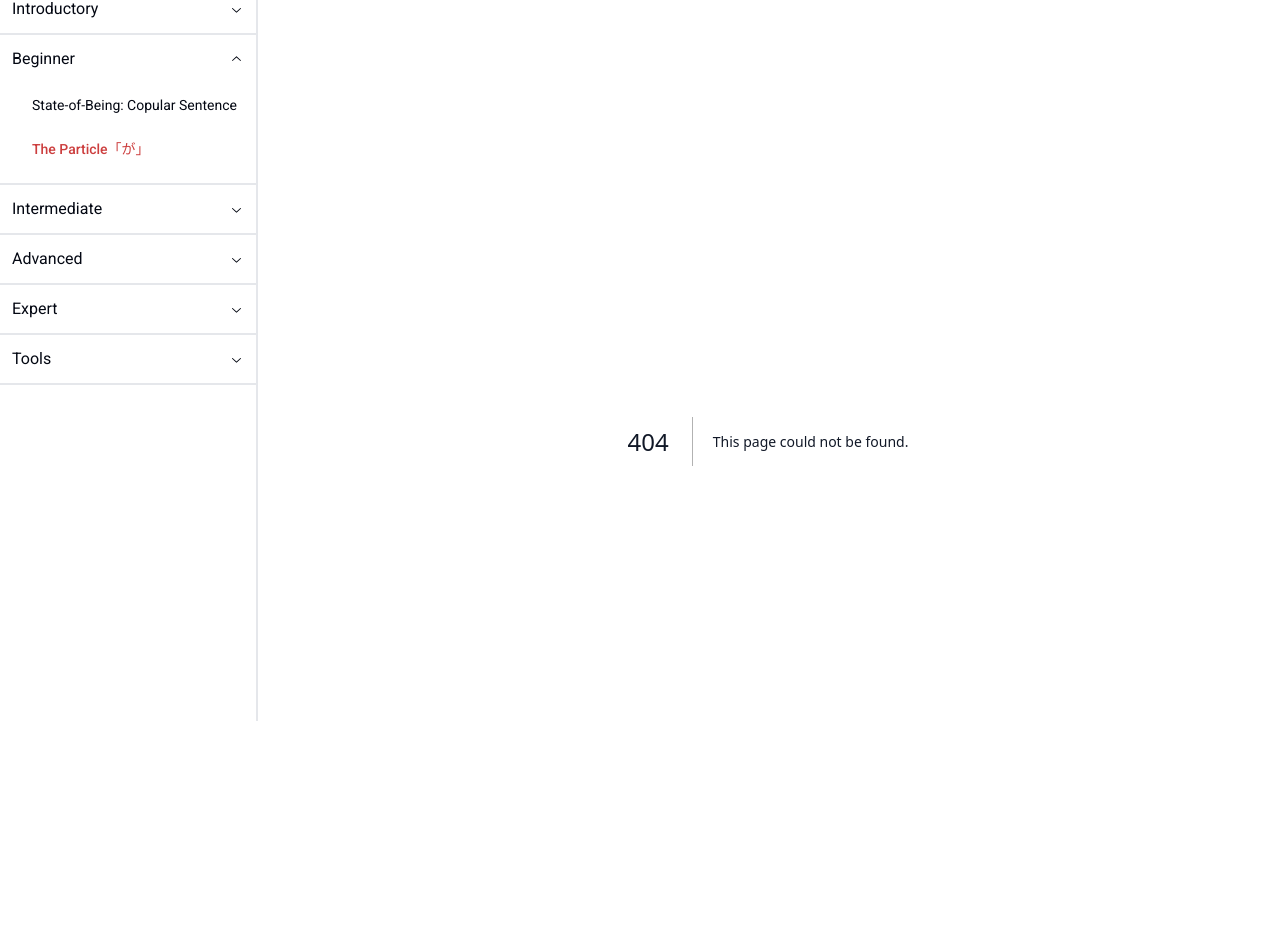
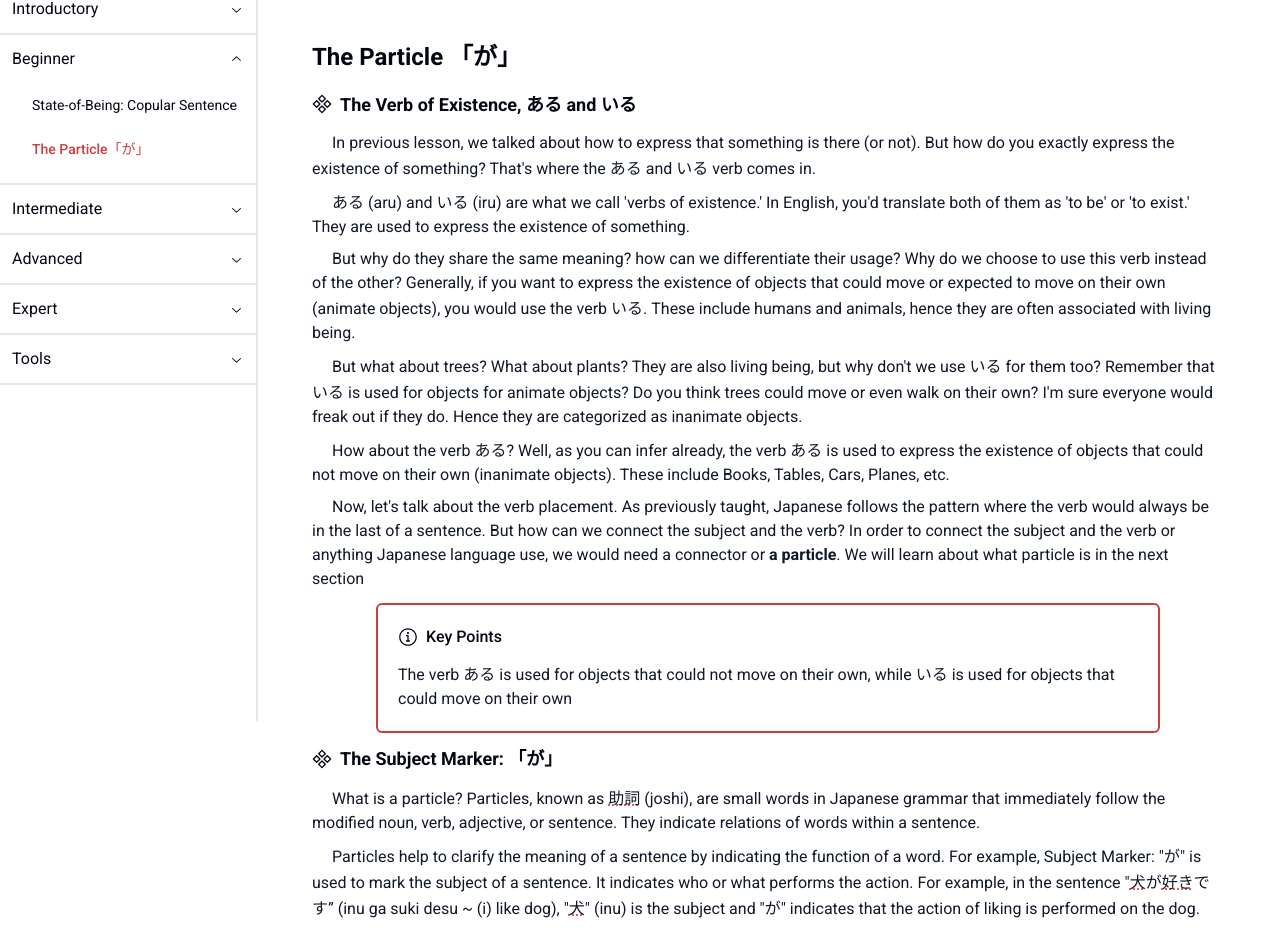
Before and after one commit to LinCie/tanukihub, a Next.js app: page /beginner/the-particle-ga in a window 1280 px wide. Before the commit this address had no page. Shown: the part 79-1011 px from the top of the page. Before the commit the page ends 976 px from the top, so only its background shows below. Built offline with nearby package versions, Linux system fonts and the light colour scheme.

Commit message:
finalize ga section

```diff
--- /dev/null
+++ b/app/beginner/the-particle-ga/page.tsx
@@ -0,0 +1,242 @@
+import { Metadata } from "next";
+
+import PageTitle from "@/components/typography/PageTitle";
+import SectionTitle from "@/components/typography/SectionTitle";
+import Japanese from "@/components/typography/Japanese";
+import Paragraph from "@/components/typography/Paragraph";
+import KeyPoint from "@/components/keypoint/KeyPoint";
+import KeyPointText from "@/components/keypoint/KeyPointText";
+import Bold from "@/components/typography/Bold";
+import DictionarySearch from "@/components/hover/DictionarySearch";
+import VocabularyType from "@/components/vocabulary/VocabularyType";
+import ExampleType from "@/components/example/ExampleType";
+import Vocabulary from "@/components/vocabulary/Vocabulary";
+import Example from "@/components/example/Example";
+import WrittenExerciseType from "@/components/exercise/WrittenExerciseType";
+import WrittenExercise from "@/components/exercise/WrittenExercise";
+import BottomNavigation from "@/components/navigation/BottomNavigation";
+import BottomNavigationLink from "@/components/navigation/BottomNavigationLink";
+
+export const metadata: Metadata = {
+  title: "TanukiHub | The Particle 「が」",
+};
+
+const VerbOfExistenceSection = () => {
+  return (
+    <section id="verb-of-existence">
+      <SectionTitle>
+        The Verb of Existence, <Japanese>ある</Japanese> and{" "}
+        <Japanese>いる</Japanese>
+      </SectionTitle>
+      <Paragraph>
+        In previous lesson, we talked about how to express that something is
+        there (or not). But how do you exactly express the existence of
+        something? That's where the <Japanese>ある</Japanese> and{" "}
+        <Japanese>いる</Japanese> verb comes in.
+      </Paragraph>
+      <Paragraph>
+        <Japanese>ある</Japanese> (aru) and <Japanese>いる</Japanese> (iru) are
+        what we call 'verbs of existence.' In English, you'd translate both of
+        them as 'to be' or 'to exist.' They are used to express the existence of
+        something.
+      </Paragraph>
+      <Paragraph>
+        But why do they share the same meaning? how can we differentiate their
+        usage? Why do we choose to use this verb instead of the other?
+        Generally, if you want to express the existence of objects that could
+        move or expected to move on their own (animate objects), you would use
+        the verb <Japanese>いる</Japanese>. These include humans and animals,
+        hence they are often associated with living being.
+      </Paragraph>
+      <Paragraph>
+        But what about trees? What about plants? They are also living being, but
+        why don't we use <Japanese>いる</Japanese> for them too? Remember that{" "}
+        <Japanese>いる</Japanese> is used for objects for animate objects? Do
+        you think trees could move or even walk on their own? I'm sure everyone
+        would freak out if they do. Hence they are categorized as inanimate
+        objects.
+      </Paragraph>
+      <Paragraph>
+        How about the verb <Japanese>ある</Japanese>? Well, as you can infer
+        already, the verb <Japanese>ある</Japanese> is used to express the
+        existence of objects that could not move on their own (inanimate
+        objects). These include Books, Tables, Cars, Planes, etc.
+      </Paragraph>
+      <Paragraph>
+        Now, let's talk about the verb placement. As previously taught, Japanese
+        follows the pattern where the verb would always be in the last of a
+        sentence. But how can we connect the subject and the verb? In order to
+        connect the subject and the verb or anything Japanese language use, we
+        would need a connector or <Bold>a particle</Bold>. We will learn about
+        what particle is in the next section
+      </Paragraph>
+      <KeyPoint>
+        <KeyPointText>
+          The verb <Japanese>ある</Japanese> is used for objects that could not
+          move on their own, while <Japanese>いる</Japanese> is used for objects
+          that could move on their own
+        </KeyPointText>
+      </KeyPoint>
+    </section>
+  );
+};
+
+const SubjectMarkerSection = () => {
+  const vocabularies: VocabularyType[] = [
+    {
+      kanji: "犬",
+      searchFor: "犬",
+      reading: "いぬ",
+      meaning: "Dog",
+    },
+    {
+      kanji: "車",
+      searchFor: "車",
+      reading: "くるま",
+      meaning: "Car",
+    },
+    {
+      kanji: "鼻",
+      searchFor: "鼻",
+      reading: "はな",
+      meaning: "Nose",
+    },
+    {
+      kanji: "長い",
+      searchFor: "長い",
+      reading: "ながい",
+      meaning: "Long",
+    },
+    {
+      kanji: "花",
+      searchFor: "花",
+      reading: "はな",
+      meaning: "Flower",
+    },
+    {
+      kanji: "綺麗",
+      searchFor: "綺麗",
+      reading: "きれい",
+      meaning: "Pretty",
+    },
+  ];
+
+  const examples: ExampleType[] = [
+    {
+      kana: "犬がいる",
+      romaji: "Inu ga iru",
+      translation: "There is a dog",
+    },
+    {
+      kana: "車がある",
+      romaji: "Kuruma ga aru",
+      translation: "There is a car",
+    },
+    {
+      kana: "鼻が長い",
+      romaji: "Hana ga nagai",
+      translation: "The nose is long",
+    },
+    {
+      kana: "花が綺麗",
+      romaji: "Hana ga kirei",
+      translation: "The flower is pretty",
+    },
+  ];
+
+  return (
+    <section id="subject-marker">
+      <SectionTitle>The Subject Marker: 「が」</SectionTitle>
+      <Paragraph>
+        What is a particle? Particles, known as{" "}
+        <DictionarySearch searchFor="助詞">
+          <Japanese>助詞</Japanese>
+        </DictionarySearch>{" "}
+        (joshi), are small words in Japanese grammar that immediately follow the
+        modified noun, verb, adjective, or sentence. They indicate relations of
+        words within a sentence.
+      </Paragraph>
+      <Paragraph>
+        Particles help to clarify the meaning of a sentence by indicating the
+        function of a word. For example, Subject Marker: "
+        <Japanese>が</Japanese>" is used to mark the subject of a sentence. It
+        indicates who or what performs the action. For example, in the sentence
+        "
+        <Japanese>
+          <DictionarySearch searchFor="犬">犬</DictionarySearch>が
+          <DictionarySearch searchFor="好き">好き</DictionarySearch>です
+        </Japanese>
+        ” (inu ga suki desu ~ (i) like dog), "
+        <Japanese>
+          <DictionarySearch searchFor="犬">犬</DictionarySearch>
+        </Japanese>
+        " (inu) is the subject and "<Japanese>が</Japanese>" indicates that the
+        action of liking is performed on the dog.
+      </Paragraph>
+      <Paragraph>
+        The particle "<Japanese>が</Japanese>" can also be used a link to a
+        subject with a description or a state. Take this sentence for example, "
+        <Japanese>
+          <DictionarySearch searchFor="味">味</DictionarySearch>が
+          <DictionarySearch searchFor="甘い">甘い</DictionarySearch>
+        </Japanese>
+        " (aji ga amai ~ the taste is sweet), "味" (aji) indicates the subject,
+        and "甘い" indicates the description of the subject. In this case, the
+        taste is described as sweet tasting.
+      </Paragraph>
+      <Vocabulary vocabularies={vocabularies} />
+      <Example examples={examples} />
+    </section>
+  );
+};
+
+const WrittenExerciseSection = () => {
+  const writtenExercises: WrittenExerciseType[] = [
+    {
+      question: "There is a university",
+      answer: "大学校がある",
+    },
+    {
+      question: "The plane is big",
+      answer: "飛行機が大きい",
+    },
+    {
+      question: "There is an elephant",
+      answer: "象がいる",
+    },
+    {
+      question: "The room is dirty",
+      answer: "部屋が汚い",
+    },
+    {
+      question: "There is a train",
+      answer: "電車がある",
+    },
+  ];
+
+  return (
+    <section id="written-exercise">
+      <SectionTitle>Written Exercise</SectionTitle>
+      <WrittenExercise exercises={writtenExercises} />
+    </section>
+  );
+};
+
+export default function Page() {
+  return (
+    <div id="the-particle-ga">
+      <PageTitle>The Particle 「が」</PageTitle>
+      <VerbOfExistenceSection />
+      <SubjectMarkerSection />
+      <WrittenExerciseSection />
+      <BottomNavigation>
+        <BottomNavigationLink href="/beginner/state-of-being-copular">
+          State-of-Being: Copular Sentence
+        </BottomNavigationLink>
+        <BottomNavigationLink href="/" right>
+          Lorem Ipsum
+        </BottomNavigationLink>
+      </BottomNavigation>
+    </div>
+  );
+}
```
